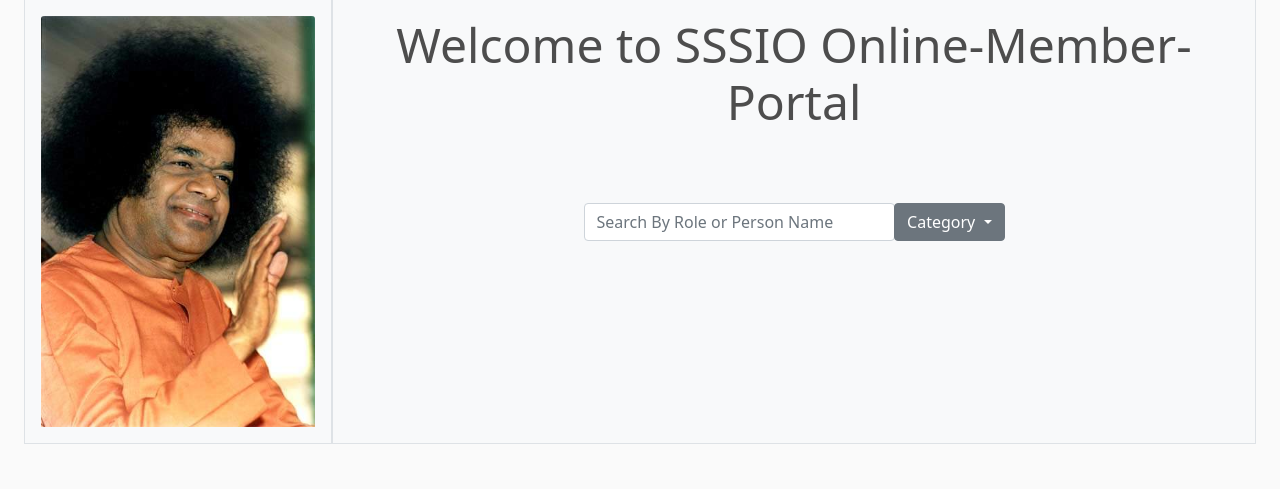
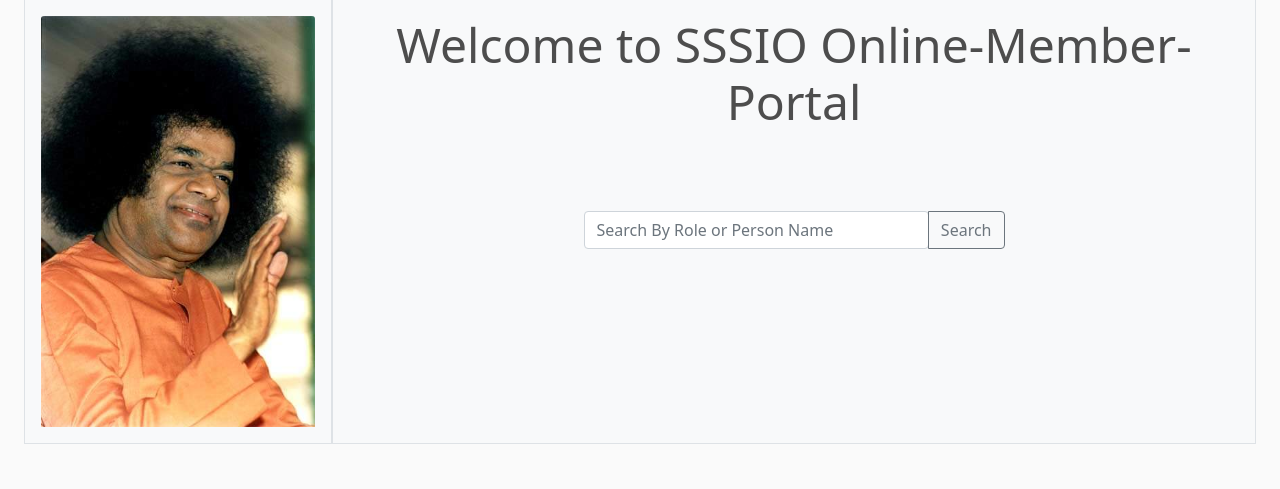
Before and after one commit to thiyaguj19-mt/online-member-directory, a Django app: page / in a window 1280 px wide. Shown: the part 206-695 px from the top of the page. Run offline with Django 4.2, Linux system fonts and the light colour scheme; some libraries are stand-ins or nearby versions.

Commit message:
Implemented Search by name and Role

```diff
--- a/website/templates/home.html
+++ b/website/templates/home.html
@@ -16,6 +16,15 @@
         <div class="jumbotron text-center" style="height: 90%">
           <h1 class="display-5">Welcome to SSSIO Online-Member-Portal</h1>
           <!--Search Bar with dropdown for Category-->
+
+          <form
+            class="d-flex"
+            method="POST"
+            action="{% url 'search-members' %}"
+          >
+            {% csrf_token %}
+            <!--Search Bar with dropdown for Category-->
+
             <div class="input-group w-50 mx-auto mt-4 pt-5 pb-6">
               <input
                 type="search"
@@ -23,27 +32,20 @@
                 placeholder="Search By Role or Person Name"
                 aria-label="Search"
                 aria-describedby="search-addon"
+                name="searched"
               />
-            <!-- Default dropdown button -->
-            <div class="dropdown">
-              <button
-                class="btn btn-secondary dropdown-toggle"
-                type="button"
-                id="dropdownMenuButton1"
-                data-bs-toggle="dropdown"
-                aria-expanded="false"
-              >
-                Category
+              <!-- Default style button -->
+              <button class="btn btn-outline-secondary" type="submit">
+                Search
               </button>
-              <ul class="dropdown-menu" aria-labelledby="dropdownMenuButton1">
-                <li><a class="dropdown-item" href="#">Role</a></li>
-                <li><a class="dropdown-item" href="#">Name</a></li>
-              </ul>
+
+
+          </form>
         </div>
       </div>
+
     </div>
-      </div>
-    </div>
+
   </div>
 </div>
 
--- a/website/templates/navbar.html
+++ b/website/templates/navbar.html
@@ -11,7 +11,7 @@
   </a>
   <ul class="ms-auto navbar-nav s-nav-menu">
     <li class="nav-item">
-      <a class="nav-link" href="#">Home</a>
+      <a class="nav-link" href="{% url 'home' %}">Home</a>
     </li>
     <li class="nav-item dropdown">
       <a href="#" class="nav-link dropdown-toggle" data-bs-toggle="dropdown">Admin</a>
--- a/website/urls.py
+++ b/website/urls.py
@@ -5,4 +5,6 @@ urlpatterns = [
     path('', views.home, name='home'),
     path('import', views.importFile, name = 'import-page'),
     path('export', views.exportFile, name = 'export-page'),
+    path('search_members', views.search_members, name = 'search-members'),
+
 ]
--- a/website/views.py
+++ b/website/views.py
@@ -1,5 +1,9 @@
 from django.shortcuts import render
 from django.http import HttpResponse
+from .models import Member,AppRole,OrgRole,Center,Region
+
+from django.db.models import Q
+
 
 # def index(request):
 #     return HttpResponse("Hello World")
@@ -17,3 +21,16 @@ def importFile(request):
 #To export file - Admin Use
 def exportFile(request):
     return render(request, 'export-page.html',{})
+
+# Search By Member-Names
+def search_members(request):
+    if request.method == "POST":
+        searched =  request.POST['searched']
+
+        members = Member.objects.filter(Q(first_name__contains=searched) | Q(last_name__contains=searched) | Q(orgrole__name__contains=searched) | Q(approle__name__contains=searched))
+        # role_info = MemberInfo.objects.filter(Q(roleDesc__description__icontains =searched))
+        # Asset.objects.filter( project__name__contains="Foo" )
+        # members = MemberInfo.objects.filter(firstName__contains=searched)
+        return render(request, 'search-members.html', {'searched':searched, 'members': members})
+    else:
+        return render(request, 'search-members.html', {})
```
Also changed, not shown: website/templates/search-members.html (added, +39 -0 lines), website/migrations/0001_initial.py (added), 1 other file. Lines whose indentation alone changed are shown as unchanged.
